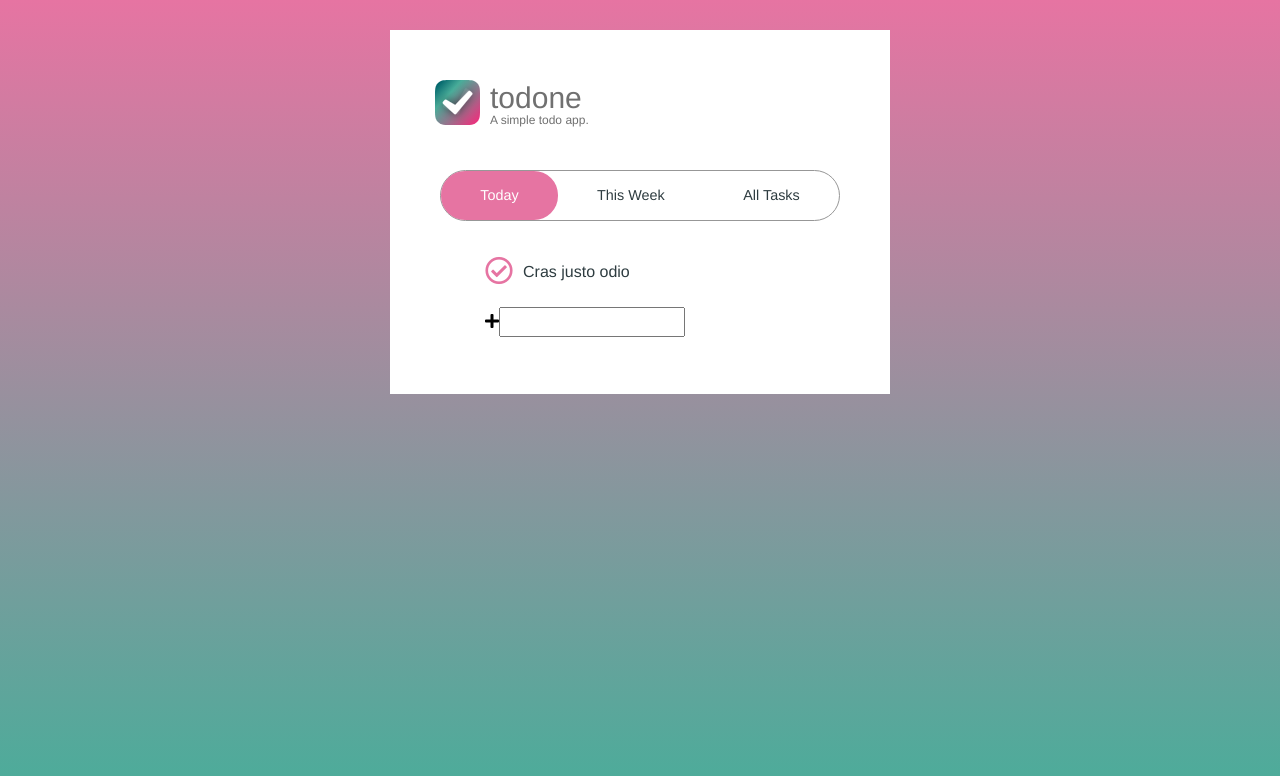
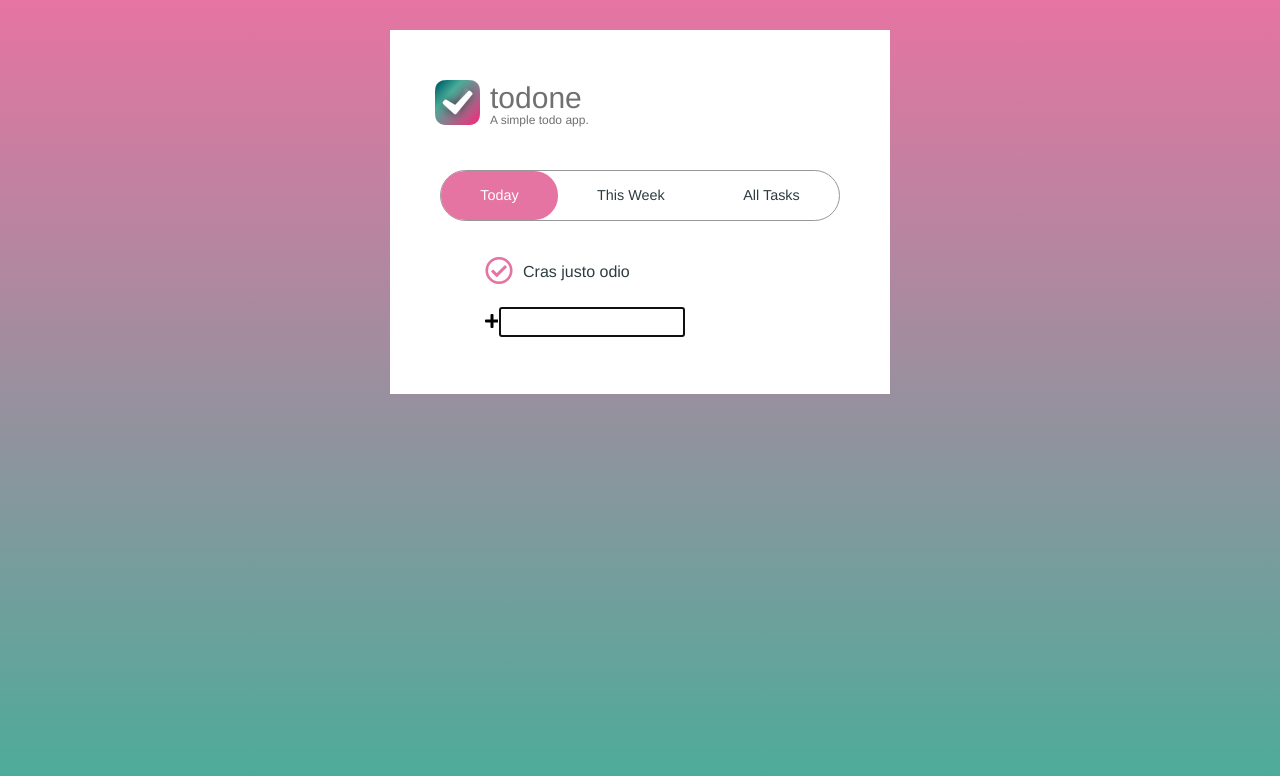
Before and after one commit to morrowdavidson/todone, a React (Create React App) app: page / in a window 1280 px wide. Both pictures are taken after a click on the item "Add task for today". Shown: the top 776 px of the page. Built offline with nearby package versions, Linux system fonts and the light colour scheme.

Commit message:
Add autofocus

```diff
--- a/src/TodoList/AllList.js
+++ b/src/TodoList/AllList.js
@@ -30,7 +30,7 @@ console.log(this.state.buttonLabel);
     let buttonOrInput = null;
 
     if (this.state.enteringInput) {
-        buttonOrInput = <li id={this.state.id + "Input"} className="list-group-item add-task-input"><button onClick={this.inputToggleHandler} className="fas fa-plus"></button><input onBlur={this.inputToggleHandler} id={this.state.id + "InputField"} type="text" /></li>
+        buttonOrInput = <li id={this.state.id + "Input"} className="list-group-item add-task-input"><button onClick={this.inputToggleHandler} className="fas fa-plus"></button><input autoFocus onBlur={this.inputToggleHandler} id={this.state.id + "InputField"} type="text" /></li>
     } else {
         buttonOrInput = <li onClick={this.inputToggleHandler} id={this.state.id + "Button"} className="list-group-item add-task-button"><button className="fas fa-plus"></button>{this.state.buttonLabel}</li>
     }
--- a/src/TodoList/TodayList.js
+++ b/src/TodoList/TodayList.js
@@ -28,7 +28,7 @@ class TodayList extends Component {
     let buttonOrInput = null;
 
     if (this.state.enteringInput) {
-      buttonOrInput = <li id={this.state.id + "Input"} className="list-group-item add-task-input"><button onClick={this.inputToggleHandler} className="fas fa-plus"></button><input onBlur={this.inputToggleHandler} id={this.state.id + "InputField"} type="text" /></li>
+      buttonOrInput = <li id={this.state.id + "Input"} className="list-group-item add-task-input"><button onClick={this.inputToggleHandler} className="fas fa-plus"></button><input autoFocus onBlur={this.inputToggleHandler} id={this.state.id + "InputField"} type="text" /></li>
     } else {
       buttonOrInput = <li onClick={this.inputToggleHandler} id={this.state.id + "Button"} className="list-group-item add-task-button"><button className="fas fa-plus"></button>{this.state.buttonLabel}</li>
    }
--- a/src/TodoList/WeekList.js
+++ b/src/TodoList/WeekList.js
@@ -15,11 +15,11 @@ class WeekList extends Component {
 
   inputToggleHandler = () => {
     if (!this.state.enteringInput) {
-        this.setState({
-            enteringInput : true
-        })
+      this.setState({
+        enteringInput : true
+      })
     } else {this.setState({
-        enteringInput : false
+      enteringInput : false
     })
     }
   }
@@ -28,7 +28,7 @@ class WeekList extends Component {
     let buttonOrInput = null;
 
     if (this.state.enteringInput) {
-      buttonOrInput = <li id={this.state.id + "Input"} className="list-group-item add-task-input"><button onClick={this.inputToggleHandler} className="fas fa-plus"></button><input onBlur={this.inputToggleHandler} id={this.state.id + "InputField"} type="text" /></li>
+      buttonOrInput = <li id={this.state.id + "Input"} className="list-group-item add-task-input"><button onClick={this.inputToggleHandler} className="fas fa-plus"></button><input autoFocus onBlur={this.inputToggleHandler} id={this.state.id + "InputField"} type="text" /></li>
     } else {
       buttonOrInput = <li onClick={this.inputToggleHandler} id={this.state.id + "Button"} className="list-group-item add-task-button"><button className="fas fa-plus"></button>{this.state.buttonLabel}</li>
     }
```
